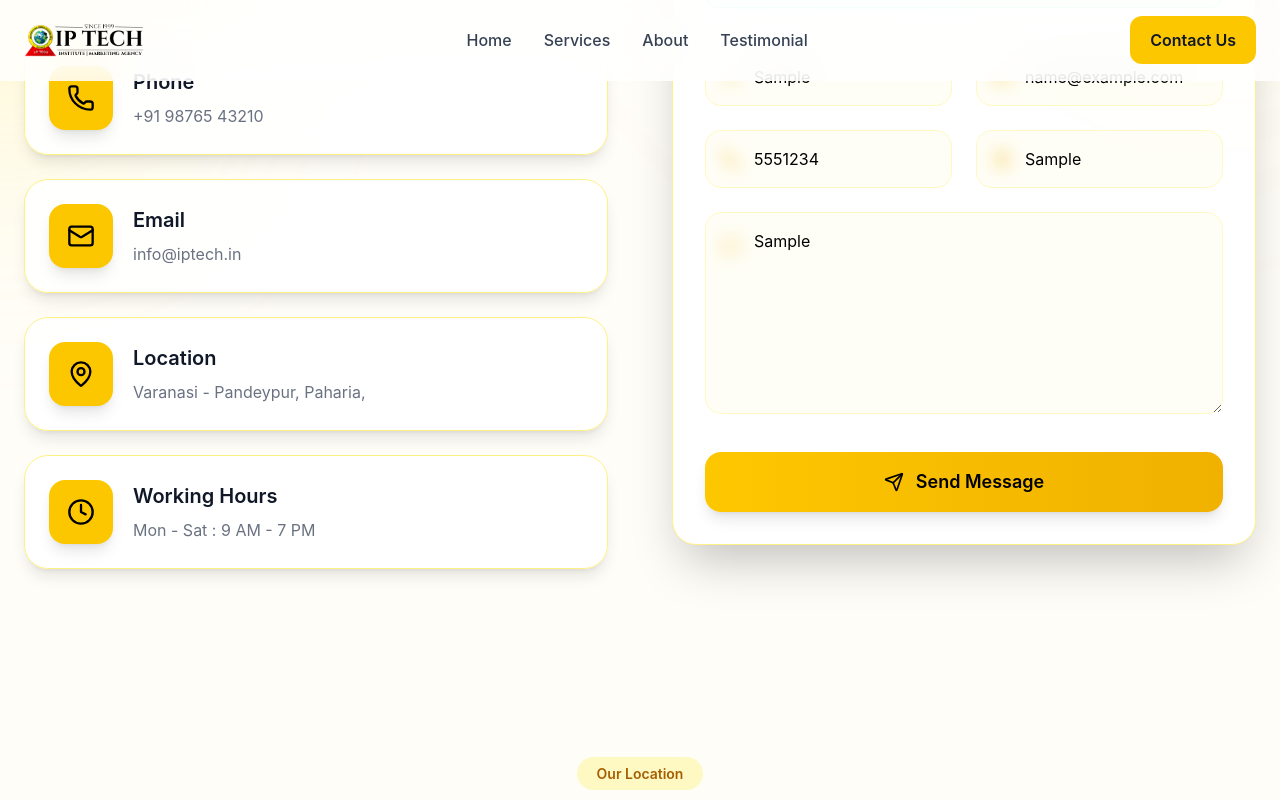
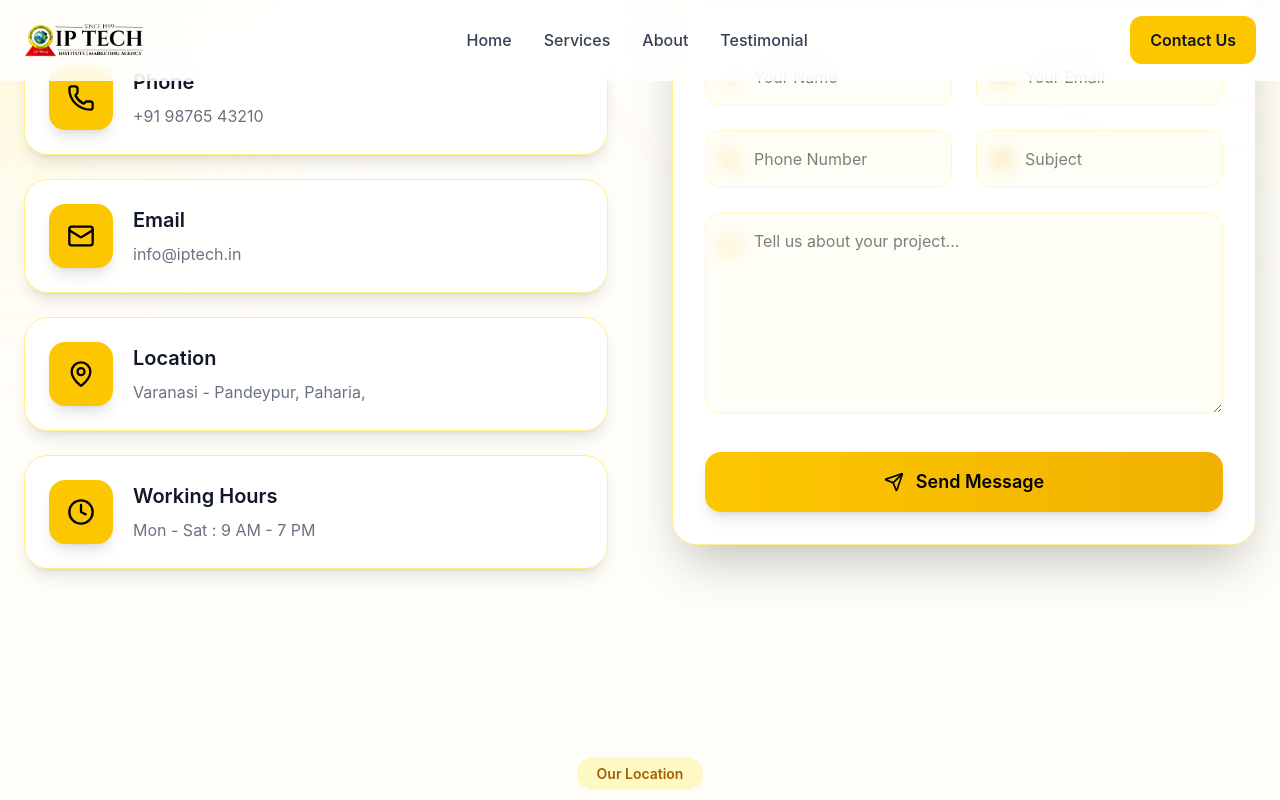
Before and after one commit to akhileshBhardwaj/iptech-portfolio, a React (Vite) app: page /contact in a window 1280 px wide. Both pictures are taken after typing "Sample", "name@example.com", "5551234", "Sample", "Sample" into the empty fields and a click on the button "Send Message". Shown: the part 647-1447 px from the top of the page. Built offline with nearby package versions, Linux system fonts and the light colour scheme.

Commit message:
contact updated

```diff
--- a/src/components/Contact/ContactForm.jsx
+++ b/src/components/Contact/ContactForm.jsx
@@ -1,19 +1,36 @@
 import { useState } from "react";
-import { motion } from "framer-motion";
 import { User, Mail, Phone, FileText, MessageSquare, Send } from "lucide-react";
 
+const initialFormState = {
+  name: "",
+  email: "",
+  phone: "",
+  subject: "",
+  message: "",
+};
+
 const ContactForm = () => {
+  const [formData, setFormData] = useState(initialFormState);
   const [loading, setLoading] = useState(false);
   const [success, setSuccess] = useState(false);
+
+  const handleChange = (e) => {
+    const { name, value } = e.target;
+    setFormData((prev) => ({ ...prev, [name]: value }));
+  };
 
   const submitHandler = (e) => {
     e.preventDefault();
 
     setLoading(true);
 
+    // Yahan apna actual API call daal sakte ho (fetch/axios).
     setTimeout(() => {
       setLoading(false);
       setSuccess(true);
+
+      // Form submit hone ke baad saare inputs empty ho jayenge
+      setFormData(initialFormState);
 
       setTimeout(() => {
         setSuccess(false);
@@ -22,15 +39,7 @@ const ContactForm = () => {
   };
 
   return (
-    <motion.div
-      initial={{ opacity: 0, x: 80 }}
-      whileInView={{ opacity: 1, x: 0 }}
-      viewport={{ once: true }}
-      transition={{ duration: 0.8 }}
-      className="relative overflow-hidden rounded-3xl border border-yellow-200 bg-white p-8 shadow-2xl"
-    >
-      {/* Background Glow */}
-
+    <div className="relative overflow-hidden rounded-3xl border border-yellow-200 bg-white p-8 shadow-2xl">
       <div className="absolute -right-20 -top-20 h-48 w-48 rounded-full bg-yellow-300/20 blur-[120px]" />
 
       <h2 className="text-3xl font-bold text-gray-900">Send Message</h2>
@@ -40,75 +49,75 @@ const ContactForm = () => {
       </p>
 
       {success && (
-        <motion.div
-          initial={{ opacity: 0, y: -15 }}
-          animate={{ opacity: 1, y: 0 }}
-          className="mt-6 rounded-xl border border-green-300 bg-green-50 p-4 text-green-700"
-        >
+        <div className="mt-6 rounded-xl border border-green-300 bg-green-50 p-4 text-green-700">
           Your message has been sent successfully.
-        </motion.div>
+        </div>
       )}
 
       <form onSubmit={submitHandler} className="relative mt-10">
         <div className="grid gap-6 md:grid-cols-2">
           {/* Name */}
-
           <div className="relative">
             <User
               className="absolute left-4 top-1/2 -translate-y-1/2 text-yellow-500"
               size={20}
             />
-
             <input
               required
               type="text"
+              name="name"
+              value={formData.name}
+              onChange={handleChange}
               placeholder="Your Name"
               className="w-full rounded-2xl border border-yellow-100 bg-yellow-50/40 py-4 pl-12 pr-4 backdrop-blur-sm transition-all duration-300 outline-none focus:border-yellow-400 focus:bg-white focus:ring-4 focus:ring-yellow-200/40"
             />
           </div>
 
           {/* Email */}
-
           <div className="relative">
             <Mail
               className="absolute left-4 top-1/2 -translate-y-1/2 text-yellow-500"
               size={20}
             />
-
             <input
               required
               type="email"
+              name="email"
+              value={formData.email}
+              onChange={handleChange}
               placeholder="Your Email"
               className="w-full rounded-2xl border border-yellow-100 bg-yellow-50/40 py-4 pl-12 pr-4 backdrop-blur-sm transition-all duration-300 outline-none focus:border-yellow-400 focus:bg-white focus:ring-4 focus:ring-yellow-200/40"
             />
           </div>
 
           {/* Phone */}
-
           <div className="relative">
             <Phone
               className="absolute left-4 top-1/2 -translate-y-1/2 text-yellow-500"
               size={20}
             />
-
             <input
               type="tel"
+              name="phone"
+              value={formData.phone}
+              onChange={handleChange}
               placeholder="Phone Number"
               className="w-full rounded-2xl border border-yellow-100 bg-yellow-50/40 py-4 pl-12 pr-4 backdrop-blur-sm transition-all duration-300 outline-none focus:border-yellow-400 focus:bg-white focus:ring-4 focus:ring-yellow-200/40"
             />
           </div>
 
           {/* Subject */}
-
           <div className="relative">
             <FileText
               className="absolute left-4 top-1/2 -translate-y-1/2 text-yellow-500"
               size={20}
             />
-
             <input
               required
               type="text"
+              name="subject"
+              value={formData.subject}
+              onChange={handleChange}
               placeholder="Subject"
               className="w-full rounded-2xl border border-yellow-100 bg-yellow-50/40 py-4 pl-12 pr-4 backdrop-blur-sm transition-all duration-300 outline-none focus:border-yellow-400 focus:bg-white focus:ring-4 focus:ring-yellow-200/40"
             />
@@ -116,51 +125,27 @@ const ContactForm = () => {
         </div>
 
         {/* Message */}
-
         <div className="relative mt-6">
           <MessageSquare
             className="absolute left-4 top-6 text-yellow-500"
             size={20}
           />
-
           <textarea
             required
             rows={7}
+            name="message"
+            value={formData.message}
+            onChange={handleChange}
             placeholder="Tell us about your project..."
             className="w-full rounded-2xl border border-yellow-100 bg-yellow-50/40 py-4 pl-12 pr-4 backdrop-blur-sm transition-all duration-300 outline-none focus:border-yellow-400 focus:bg-white focus:ring-4 focus:ring-yellow-200/40"
           />
         </div>
 
         {/* Button */}
-
-        <motion.button
-          whileHover={{
-            scale: 1.02,
-            y: -3,
-          }}
-          whileTap={{
-            scale: 0.97,
-          }}
+        <button
+          type="submit"
           disabled={loading}
-          className="
-      mt-8
-      flex
-      w-full
-      items-center
-      justify-center
-      gap-3
-      rounded-2xl
-      bg-linear-to-r
-      from-yellow-400
-      to-yellow-500
-      py-4
-      text-lg
-      font-semibold
-      text-black
-      shadow-lg
-      transition-all
-      hover:shadow-yellow-300/50
-    "
+          className="mt-8 flex w-full items-center justify-center gap-3 rounded-2xl bg-gradient-to-r from-yellow-400 to-yellow-500 py-4 text-lg font-semibold text-black shadow-lg transition-all hover:scale-[1.02] hover:shadow-yellow-300/50 active:scale-[0.97]"
         >
           {loading ? (
             <>
@@ -173,9 +158,9 @@ const ContactForm = () => {
               Send Message
             </>
           )}
-        </motion.button>
+        </button>
       </form>
-    </motion.div>
+    </div>
   );
 };
 
```
